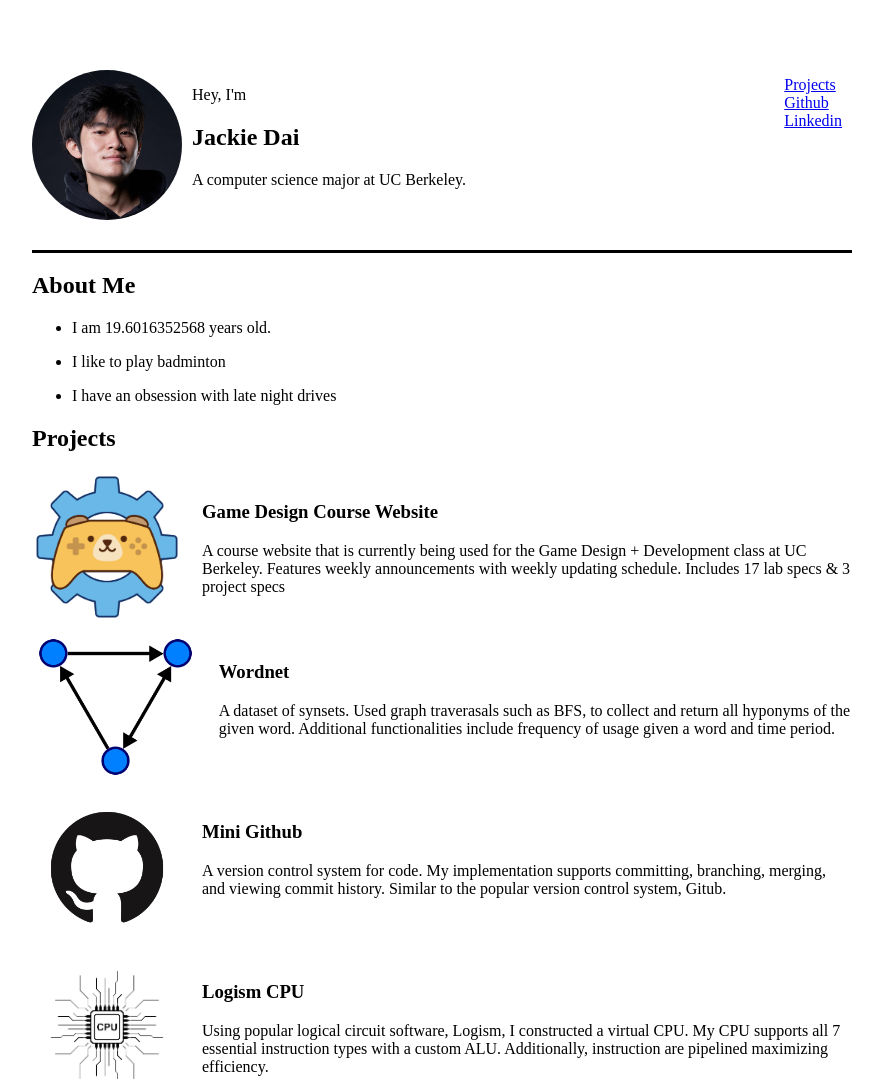
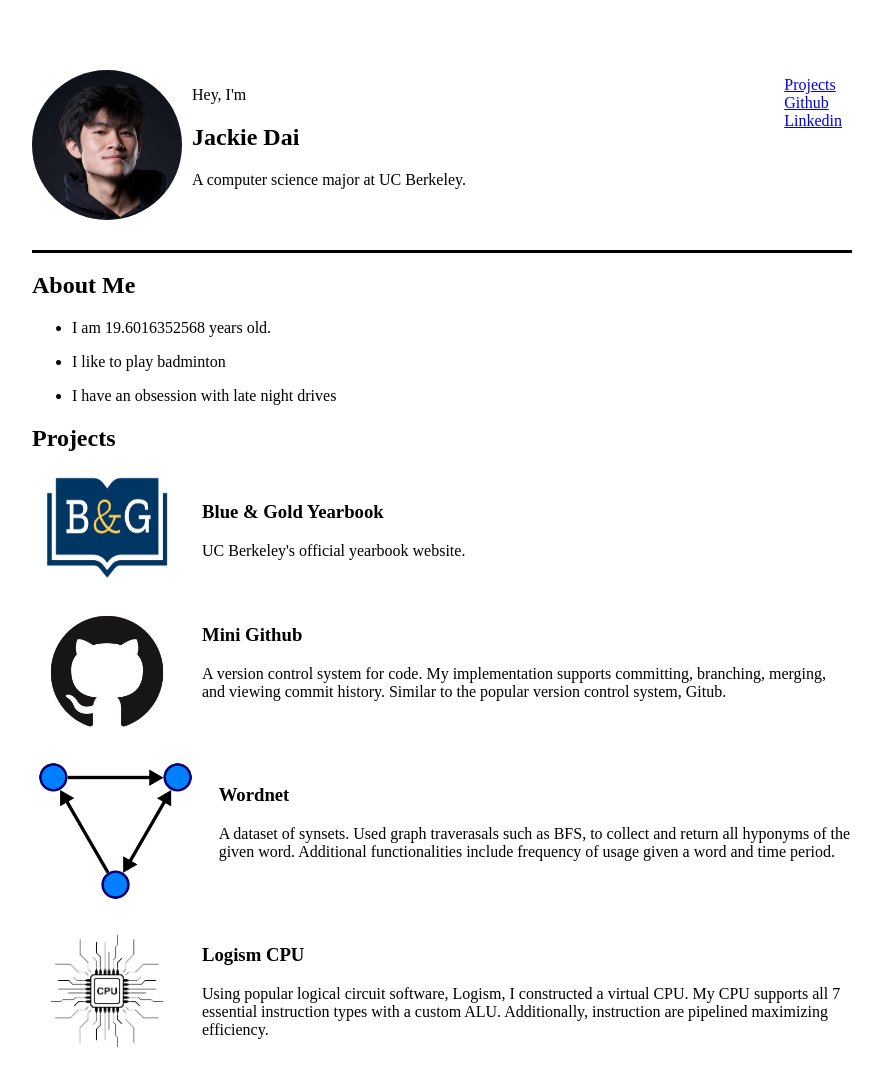
Before and after one commit to jackie-dai/personal-website-test, a website built with Vite: page index.html in a window 1280 px wide. Shown: the top 1079 px of the page, without its empty margins (198-1081 px from the left). Built offline with nearby package versions, Linux system fonts and the light colour scheme.

Commit message:
Update projects

```diff
--- a/index.html
+++ b/index.html
@@ -52,10 +52,19 @@
 
             <div id="project4" class="project">
                 <div class="project-img-container"></div>
-                <img class="project-img" src="./public/images/gdd-logo.png">
+                <img class="project-img"  style="width: 150px; height: 110px;" src="./public/images/blue&gold.png">
                 <div class="project-text-container">
-                    <a style="text-decoration: none; color: black;" href="https://www.gamedesigndecal.com/" target="_blank"><h3 class="project-header">Game Design Course Website</h3></a>
-                    <p classs="project-description">A course website that is currently being used for the Game Design + Development class at UC Berkeley. Features weekly announcements with weekly updating schedule. Includes 17 lab specs & 3 project specs</p>
+                    <a style="text-decoration: none; color: black;" href="https://yearbook.berkeley.edu/" target="_blank"><h3 class="project-header">Blue & Gold Yearbook</h3></a>
+                    <p classs="project-description">UC Berkeley's official yearbook website.</p>
+                </div>
+            </div>
+
+            <div id="project2" class="project">
+                <div class="project-img-container"></div>
+                <img class="project-img" src="./public/images/github.png">
+                <div class="project-text-container">
+                    <h3 class="project-header">Mini Github</h3>
+                    <p classs="project-description">A version control system for code. My implementation supports committing, branching, merging, and viewing commit history. Similar to the popular version control system, Gitub.</p>
                 </div>
             </div>
 
@@ -65,15 +74,6 @@
                 <div class="project-text-container">
                     <h3 class="project-header">Wordnet</h3>
                     <p classs="project-description">A dataset of synsets. Used graph traverasals such as BFS, to collect and return all hyponyms of the given word. Additional functionalities include frequency of usage given a word and time period. </p>
-                </div>
-            </div>
-
-            <div id="project2" class="project">
-                <div class="project-img-container"></div>
-                <img class="project-img" src="./public/images/github.png">
-                <div class="project-text-container">
-                    <h3 class="project-header">Mini Github</h3>
-                    <p classs="project-description">A version control system for code. My implementation supports committing, branching, merging, and viewing commit history. Similar to the popular version control system, Gitub.</p>
                 </div>
             </div>
 
```
Also changed, not shown: public/images/blue&gold.png (added).
